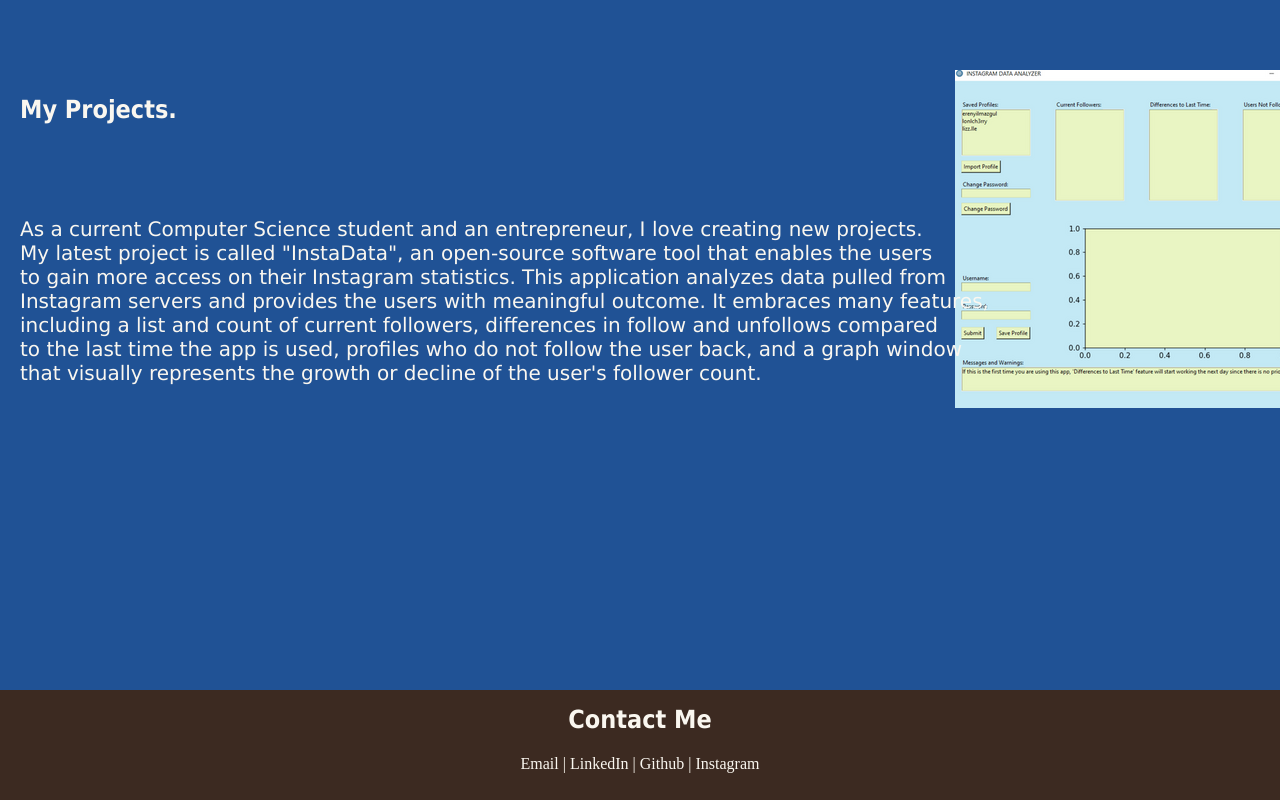
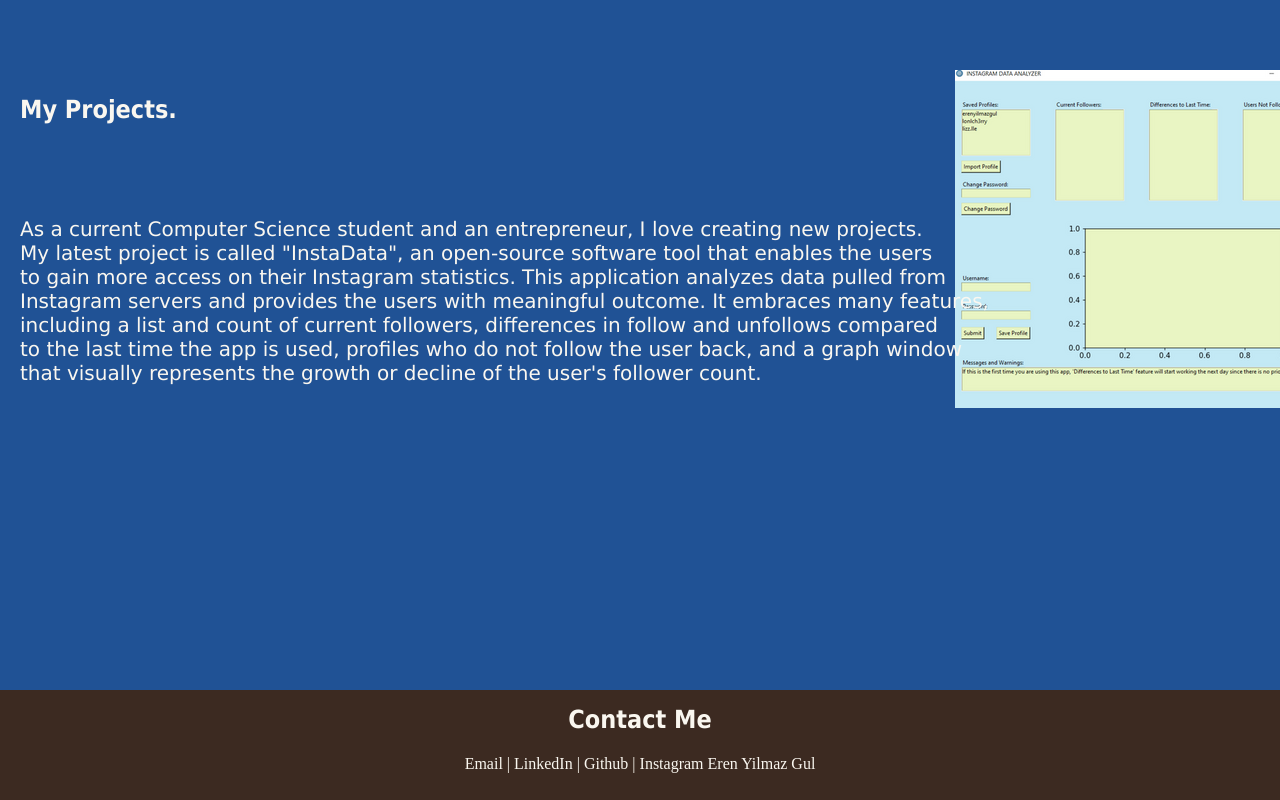
Before and after one commit to eygul/erenyilmazgul, a plain HTML site: page index.html in a window 1280 px wide. Shown: the part 1620-2420 px from the top of the page. Drawn offline with Linux system fonts and the light colour scheme.

Commit message:
commit test

```diff
--- a/index.html
+++ b/index.html
@@ -47,6 +47,7 @@
           <a href="https://www.linkedin.com/in/erenygul">LinkedIn |</a>
           <a href="https://github.com/eygul">Github |</a>
           <a href="https://www.instagram.com/erenyilmazgul">Instagram</a>
+          <a>Eren Yilmaz Gul</a>
     </div>
 </body>
 </html>
```
